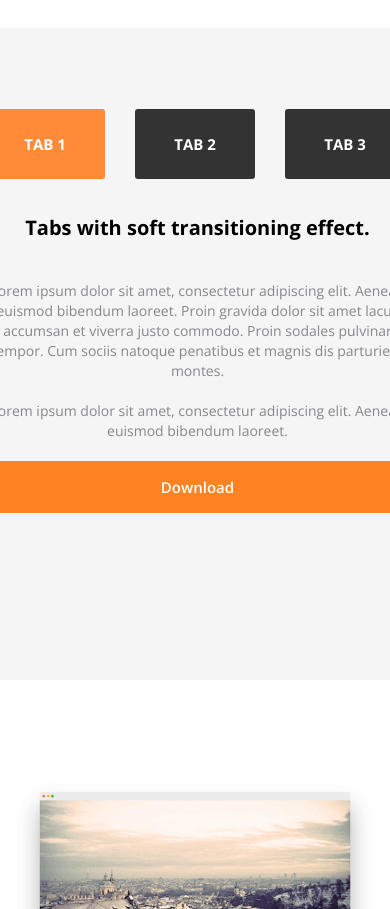
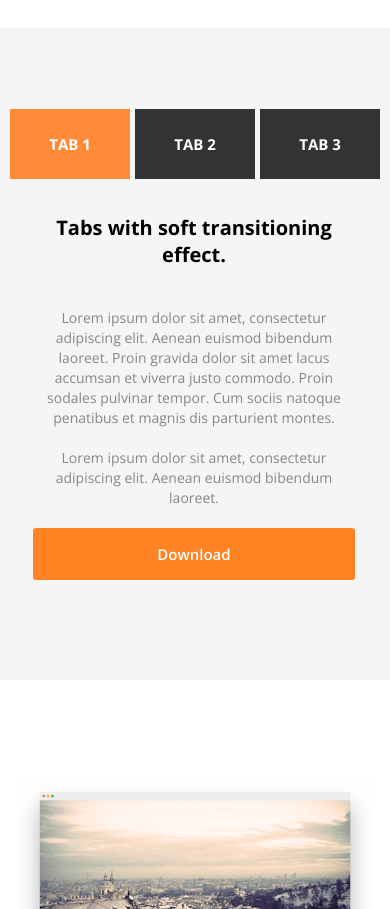
Before and after one commit to kovalfms/1-layout, a plain HTML site: page index.html in a window 390 px wide. Shown: the part 865-1774 px from the top of the page. Drawn offline with nearby package versions, Linux system fonts and the light colour scheme.

Commit message:
style fix (DVP-02)

```diff
--- a/style/tabs.css
+++ b/style/tabs.css
@@ -130,7 +130,6 @@ input[type="radio"] {
     }
 
     .tabs__item {
-        border-radius: 3px;
         margin-right: 30px;
     }
 }
@@ -140,19 +139,17 @@ input[type="radio"] {
     .tabs__item {
         width: 120px;
         height: 70px;
+        margin-right: 5px;
     }
 
     .tabs__btns {
-        flex-direction: row;
-        margin-left: 80px;
+        margin-left: 55px;
         position: absolute;
         top: 80px;
     }
 
     .tabs__info {
-        flex-direction: column;
-        text-align: center;
-        justify-content: center;
         margin-top: 100px;
+        margin-left: 18px;
     }
 }
```
